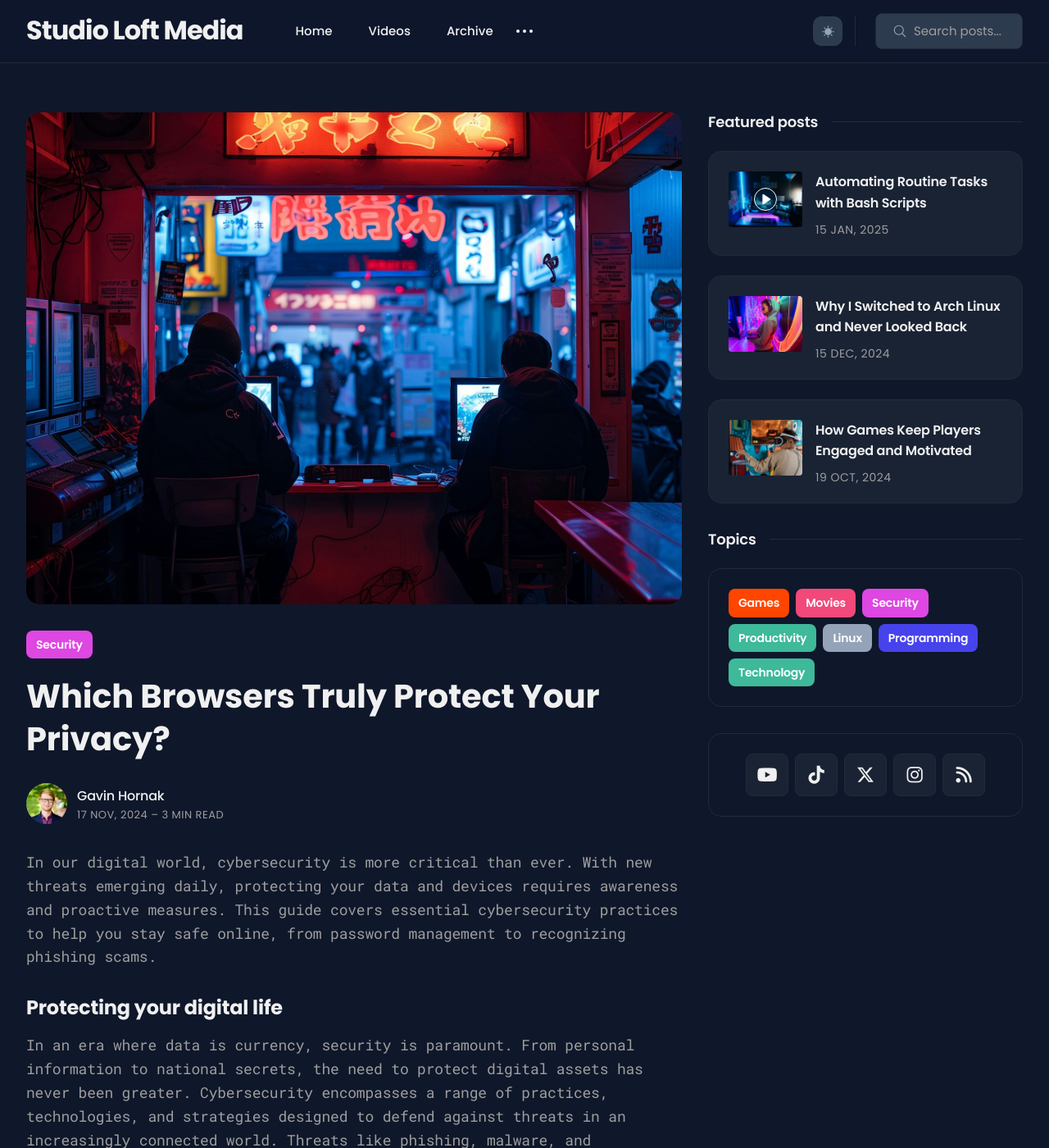
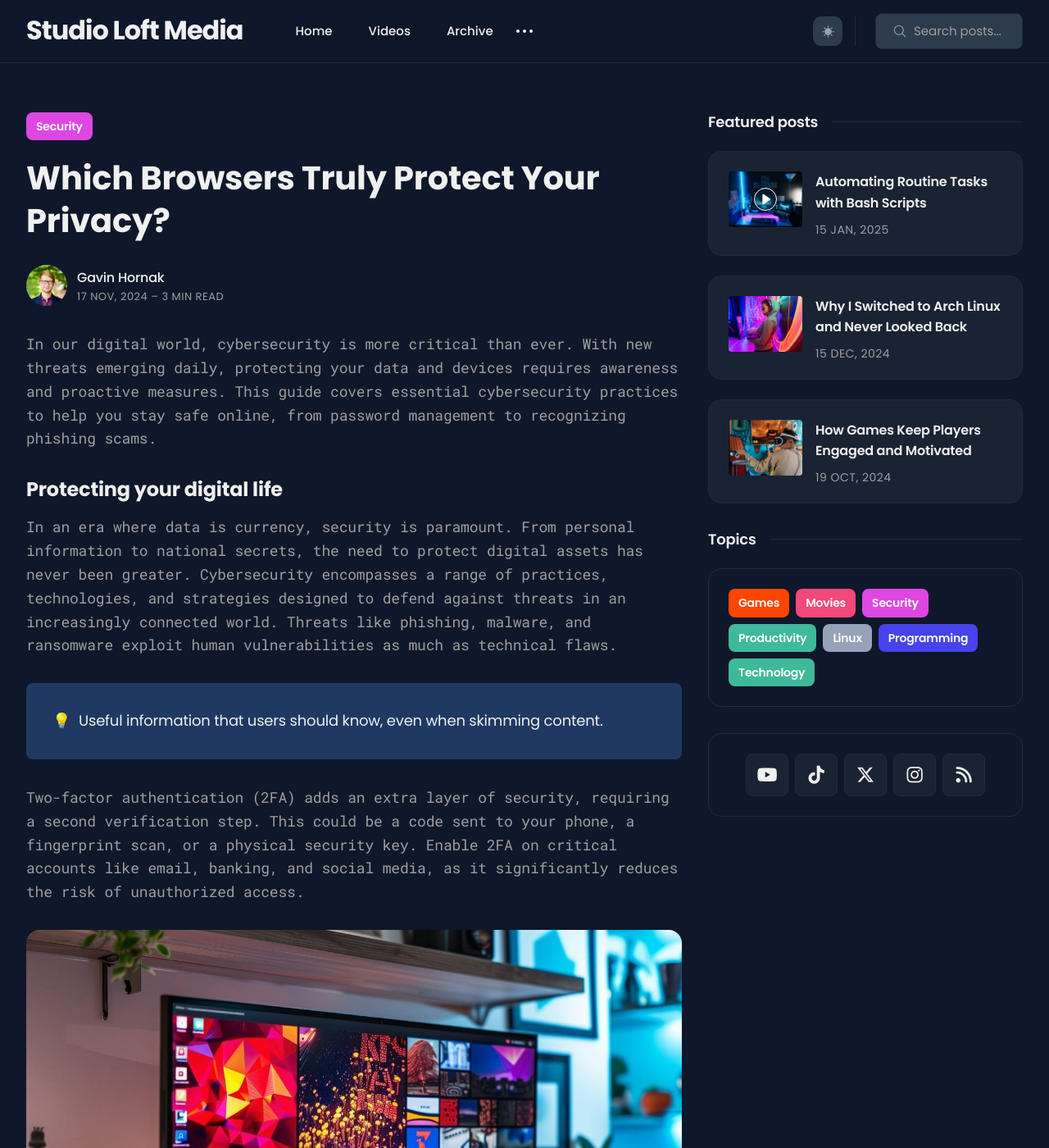
Before and after one commit to studioloft/studioloft.github.io, a Jekyll site: the page built from _posts/2024-11-17-which-browsers-truly-protect-your-privacy?.md, in a window 1280 px wide and 1400 px high. Shown: the whole window at 82% size. Built offline with Jekyll 4.4.1, drawn with Linux system fonts in a browser that asks for light colours.

Commit message:
fix: remove unnecessary wrapper for post image and adjust lazy image width property

```diff
--- a/_layouts/post.html
+++ b/_layouts/post.html
@@ -19,9 +19,7 @@ layout: default
         </div>
         {% else %}
         {% if page.image %}
-        <div class="post-image">
-          <img class="lazy" data-src="{{ page.image | relative_url }}" alt="{{ page.title }}">
-        </div>
+
         {% endif %}
         {% endif %}
 
--- a/css/_2-base/base.scss
+++ b/css/_2-base/base.scss
@@ -268,7 +268,6 @@ table td {
   opacity: 0;
   filter: blur(10px);
   transition: filter .4s ease-in-out;
-  width: 100%;
 }
 
 .lazy.loaded {
```
